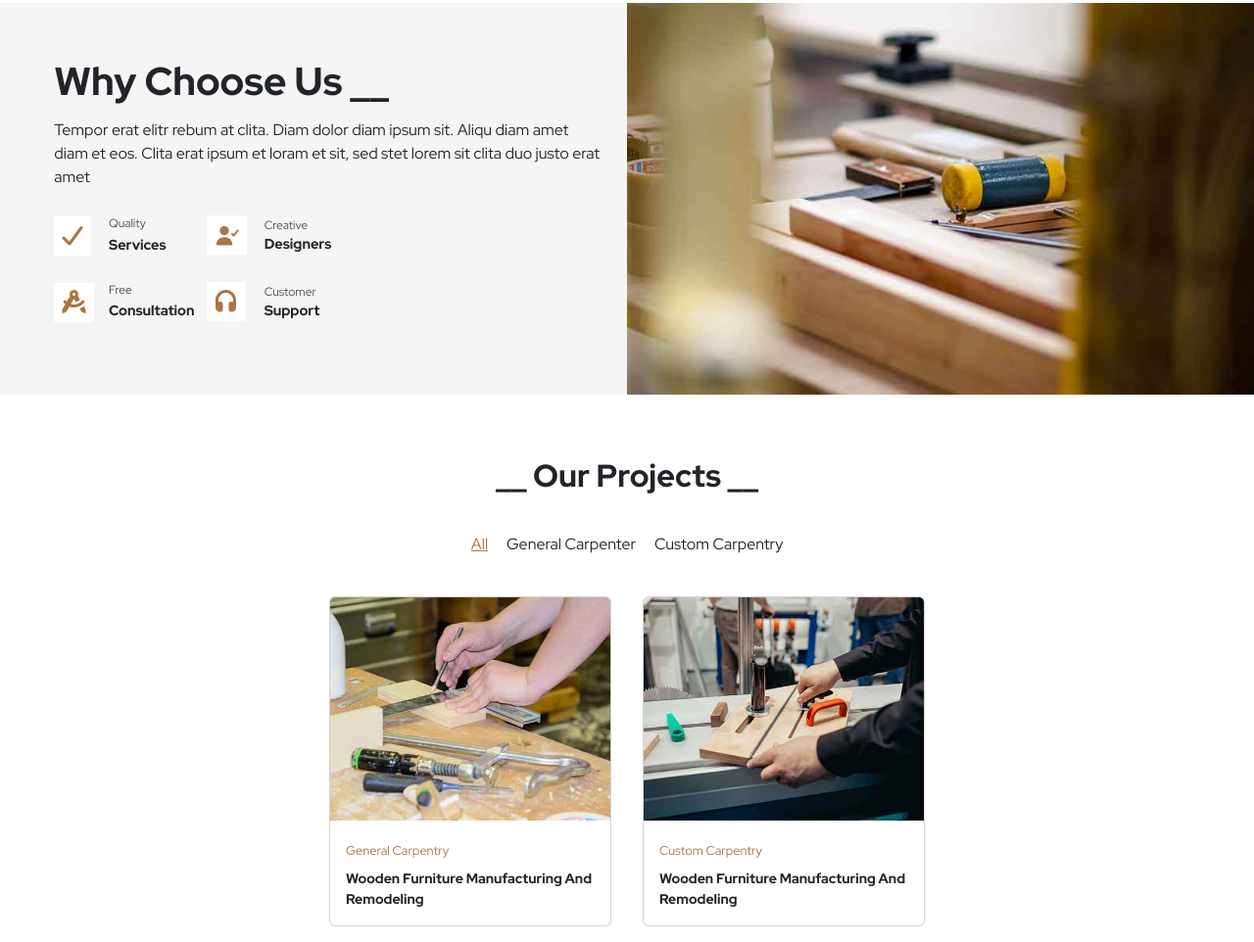
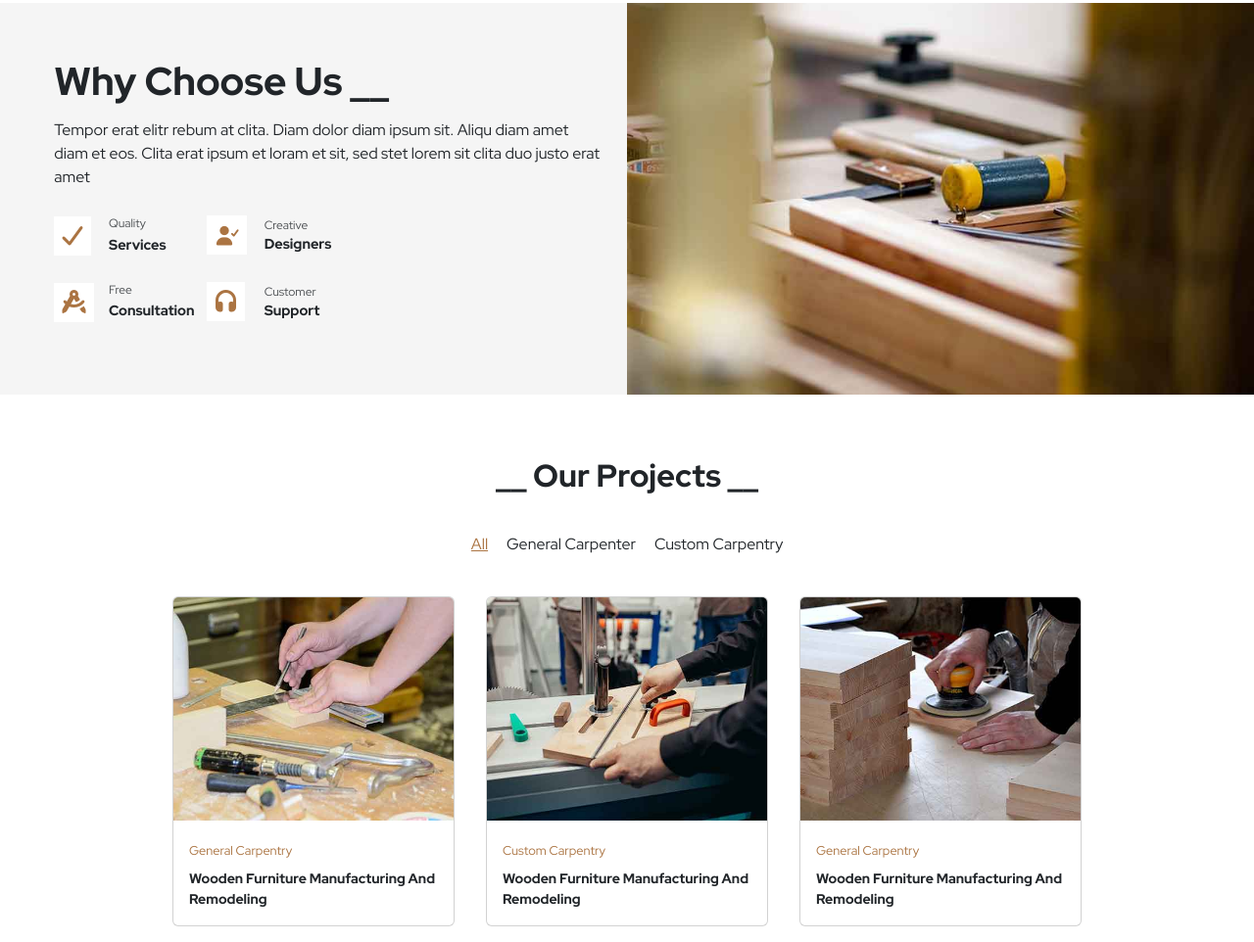
Before and after one commit to mohabrd/projet_remed_mohamed, a website: page index.html in a window 1280 px wide. Shown: the part 2745-3707 px from the top of the page at 98% size. Drawn offline with nearby package versions, Linux system fonts and the light colour scheme.

Commit message:
ajout de la card 3 de la section our projects + de ses propriétés css

```diff
--- a/index.html
+++ b/index.html
@@ -363,6 +363,15 @@
                             style="font-size: 14px; display: flex; font-weight: bolder;">Wooden Furniture Manufacturing And Remodeling</span>
                     </div>
                 </div>
+                <div class="card" style="width: 18rem; margin: 2vh;">
+                    <img src="public/img/portfolio-3.jpg" class="card-img-top" alt="...">
+                    <div class="card-body">
+                        <p class="card-text text-center mt-1" style="margin-bottom: 3.3%; display: flex; color: #ab7442; font-size: 80%;">General
+                            Carpentry</p>
+                        <span
+                            style="font-size: 14px; display: flex; font-weight: bolder;">Wooden Furniture Manufacturing And Remodeling</span>
+                    </div>
+                </div>
 
             </div>
         </section>
```
